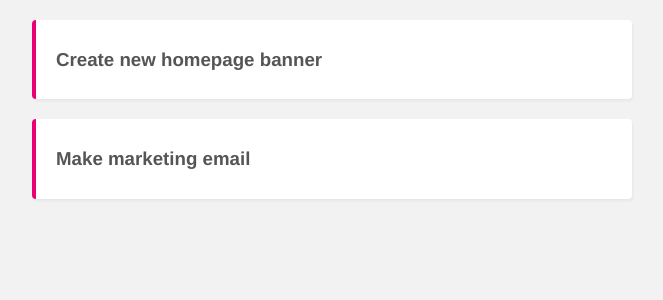
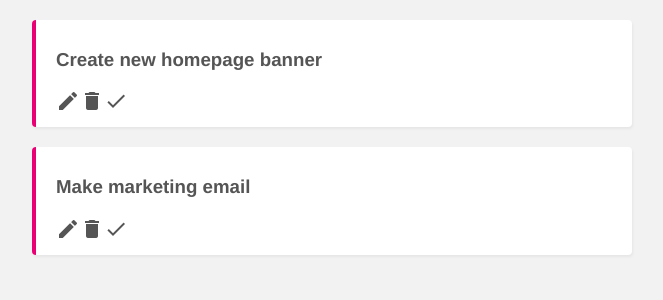
Before and after one commit to alex197925/project-planner-vuejs, a Vue app: page / in a window 1280 px wide. Shown: the top 300 px of the page, without its empty margins (308-971 px from the left). Built offline with nearby package versions, Linux system fonts and the light colour scheme; data requests are answered from the project's data file.

Commit message:
Added icons to the project

```diff
--- a/src/components/SingleProject.vue
+++ b/src/components/SingleProject.vue
@@ -5,9 +5,14 @@
     <div class="actions">
       <h3 @click="toggleText">{{ project.title }}</h3>
       <!-- Here will be all icons  -->
+      <div class="icons">
+        <span class="material-icons"> edit </span>
+        <span class="material-icons"> delete </span>
+        <span class="material-icons"> done </span>
+      </div>
     </div>
     <div class="details">
-      <p v-if="isHidden">{{ project.details }}</p>
+      <p v-if="isShowing">{{ project.details }}</p>
     </div>
   </div>
 </template>
@@ -16,13 +21,13 @@
 export default {
   data() {
     return {
-      isHidden: false,
+      isShowing: false,
     };
   },
 
   methods: {
     toggleText() {
-      this.isHidden = !this.isHidden;
+      this.isShowing = !this.isShowing;
     },
   },
 
```
